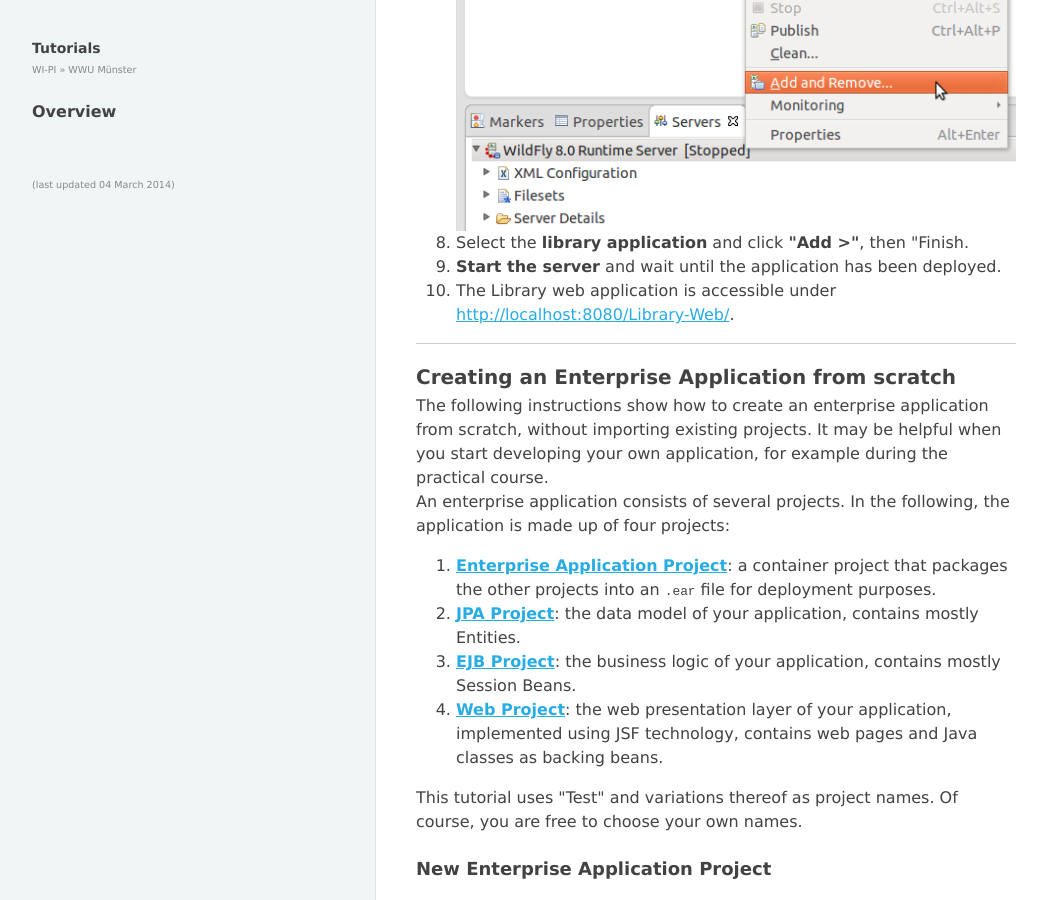
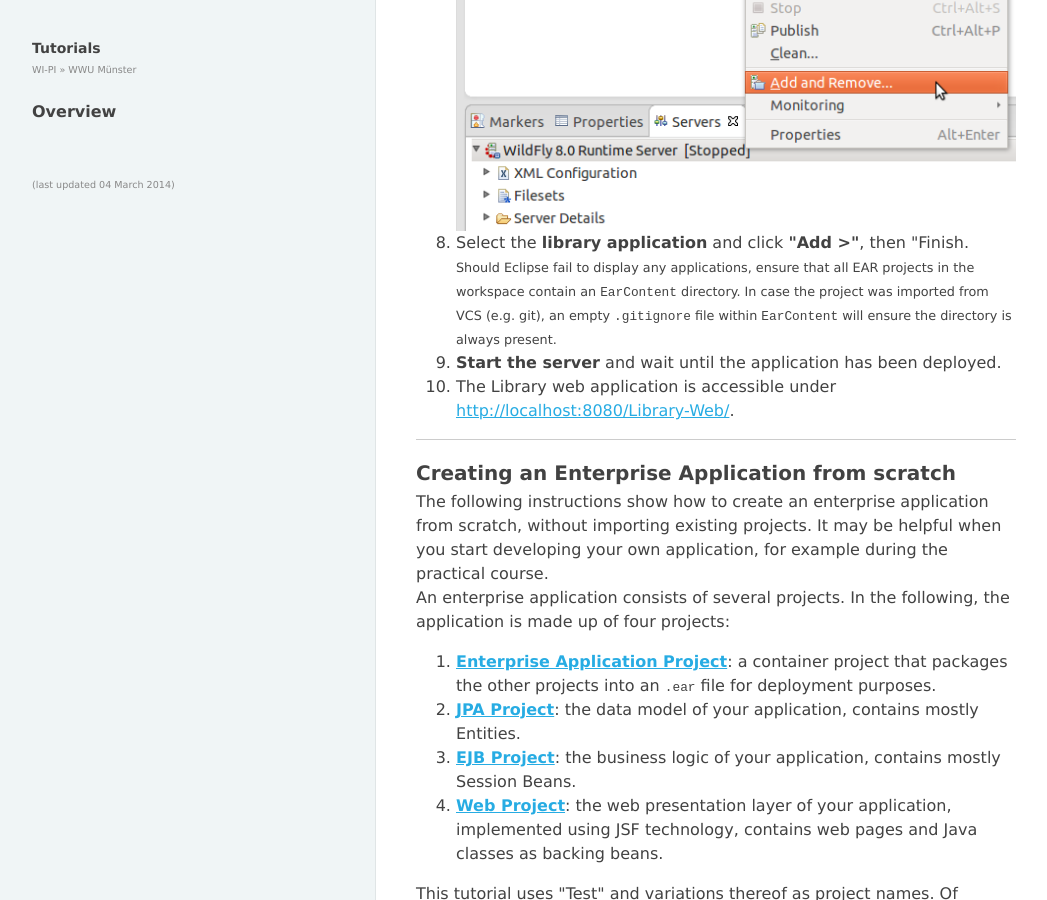
Before and after one commit to wwu-pi/tutorials, a Jekyll site: the page built from lectures/eai/020_tutorial_jboss_project.html, in a window 1280 px wide and 900 px high, scrolled down 1927 px. Shown: the whole window, without its empty margins (8-1055 px from the left). Built offline with Jekyll 4.4.1, drawn with Linux system fonts in a browser that asks for light colours.

Commit message:
Provide hint towards fixing seemingly broken Add

```diff
--- a/lectures/eai/020_tutorial_jboss_project.html
+++ b/lectures/eai/020_tutorial_jboss_project.html
@@ -29,7 +29,7 @@
 <li><a id="import-deploy" name="import-deploy"></a>In the "Servers" tab, <b>right-click</b> on your <b>WildFly 8 server</b> and select <b>"Add and Remove..."</b>.<br />
 <div style="margin-left: 40px;"><img src="images/library_add.png" alt="" width="570" height="272" /></div>
 </li>
-<li>Select the <b>library application</b> and click <b>"Add &gt;"</b>, then "Finish.</li>
+<li>Select the <b>library application</b> and click <b>"Add &gt;"</b>, then "Finish. <small>Should Eclipse fail to display any applications, ensure that all EAR projects in the workspace contain an <tt>EarContent</tt> directory. In case the project was imported from VCS (e.g. git), an empty <tt>.gitignore</tt> file within <tt>EarContent</tt> will ensure the directory is always present.</small></li>
 <li><b>Start the server</b> and wait until the application has been deployed.</li>
 <li>The Library web application is accessible under <a href="http://localhost:8080/Library-Web/">http://localhost:8080/Library-Web/</a>.</li>
 </ol><hr />
```
